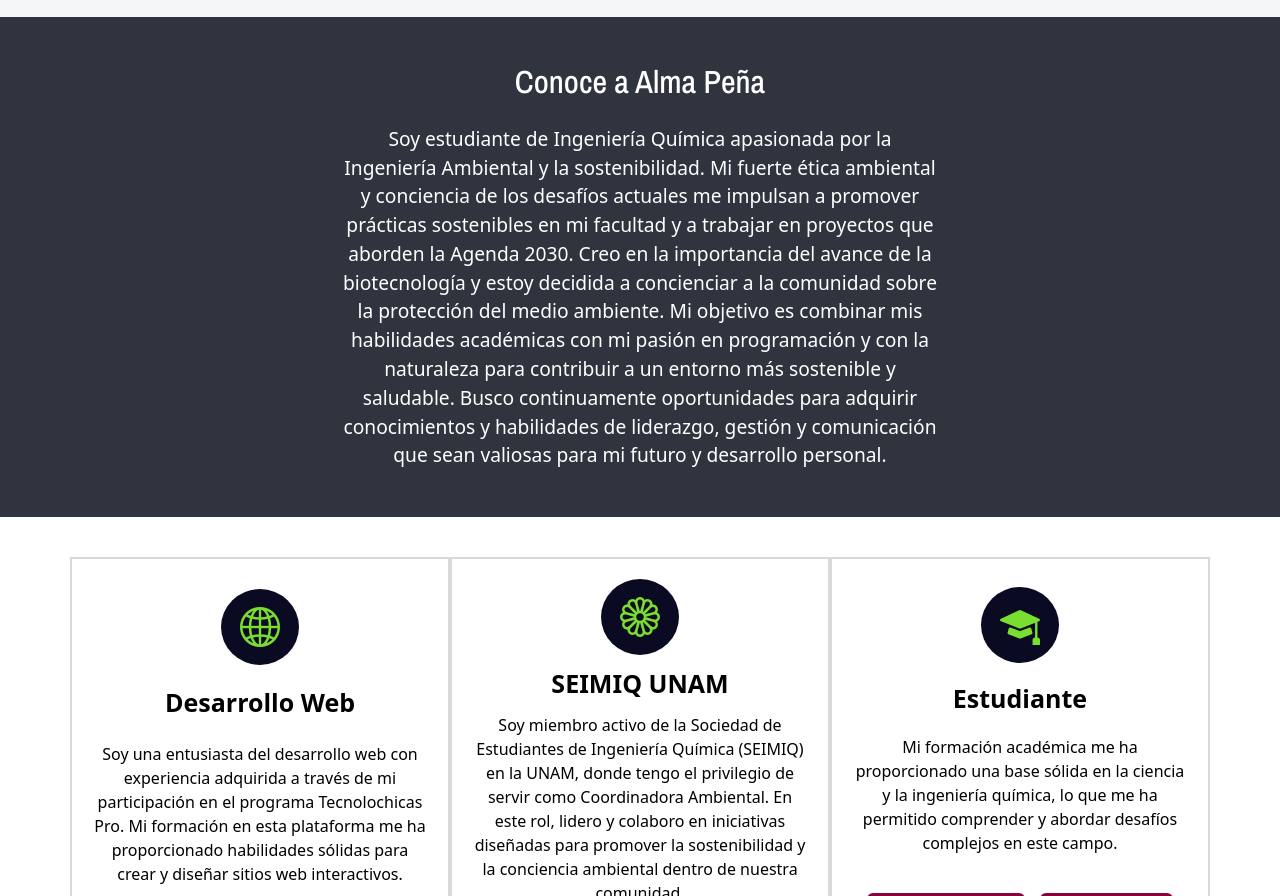
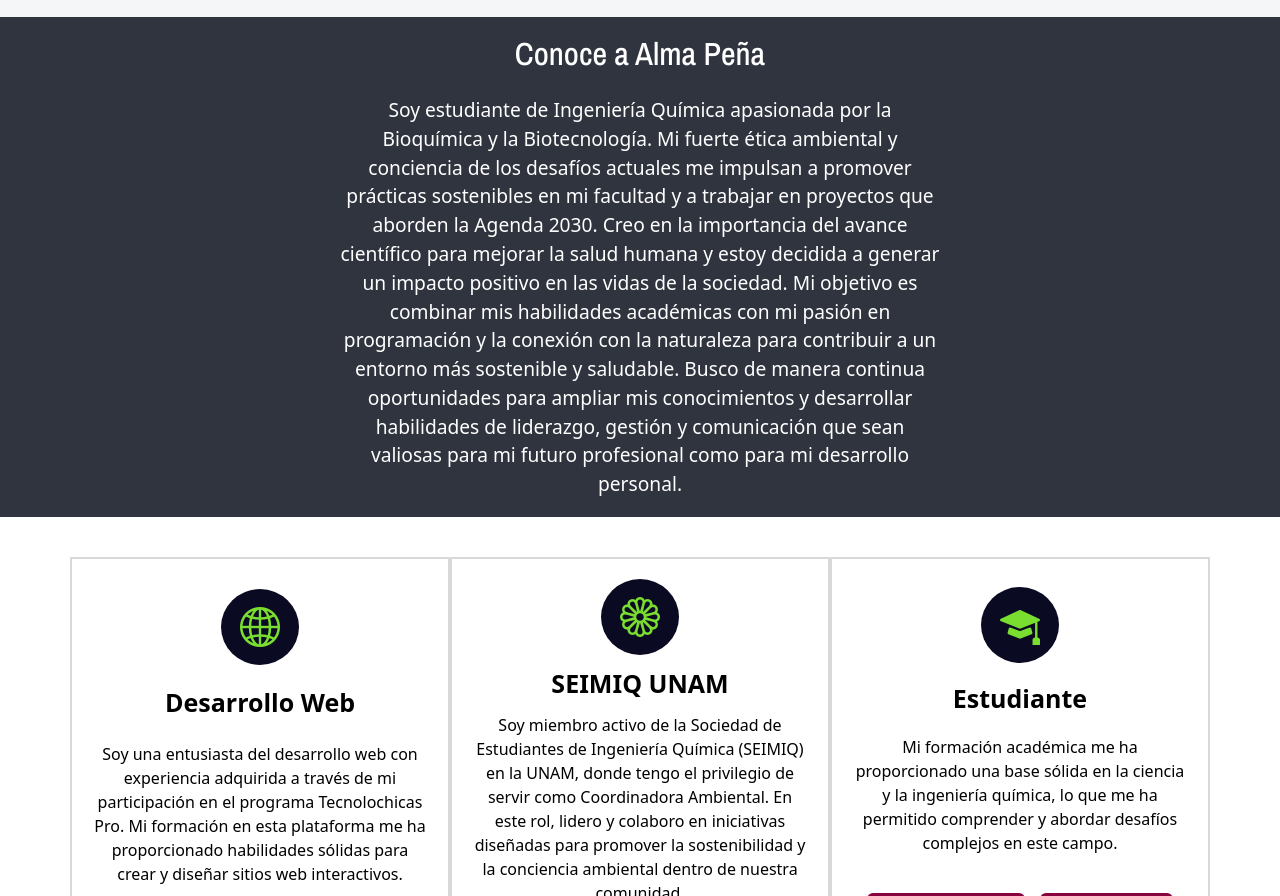
Before and after one commit to AlmaPeV/AlmaPeV.github.io, a plain HTML site: page index.html in a window 1280 px wide. Shown: the part 859-1755 px from the top of the page. Drawn offline with nearby package versions, Linux system fonts and the light colour scheme; a web font is replaced by a local one.

Commit message:
Update index.html

```diff
--- a/index.html
+++ b/index.html
@@ -73,7 +73,7 @@
     <section id="sobre-mi" class="sobre-mi seccion-oscura">
       <div class="contenedor">
         <h2 class="seccion-titulo">Conoce a Alma Peña</h2>
-        <p class="seccion-texto">Soy estudiante de Ingeniería Química apasionada por la Ingeniería Ambiental y la sostenibilidad. Mi fuerte ética ambiental y conciencia de los desafíos actuales me impulsan a promover prácticas sostenibles en mi facultad y a trabajar en proyectos que aborden la Agenda 2030. Creo en la importancia del avance de la biotecnología y estoy decidida a concienciar a la comunidad sobre la protección del medio ambiente. Mi objetivo es combinar mis habilidades académicas con mi pasión en programación y con la naturaleza para contribuir a un entorno más sostenible y saludable. Busco continuamente oportunidades para adquirir conocimientos y habilidades de liderazgo, gestión y comunicación que sean valiosas para mi futuro y desarrollo personal.</p>
+        <p class="seccion-texto">Soy estudiante de Ingeniería Química apasionada por la Bioquímica y la Biotecnología. Mi fuerte ética ambiental y conciencia de los desafíos actuales me impulsan a promover prácticas sostenibles en mi facultad y a trabajar en proyectos que aborden la Agenda 2030. Creo en la importancia del avance científico para mejorar la salud humana y estoy decidida a generar un impacto positivo en las vidas de la sociedad. Mi objetivo es combinar mis habilidades académicas con mi pasión en programación y la conexión con la naturaleza para contribuir a un entorno más sostenible y saludable. Busco de manera continua oportunidades para ampliar mis conocimientos y desarrollar habilidades de liderazgo, gestión y comunicación que sean valiosas para mi futuro profesional como para mi desarrollo personal.</p>
       </div>
     </section>
 
```
